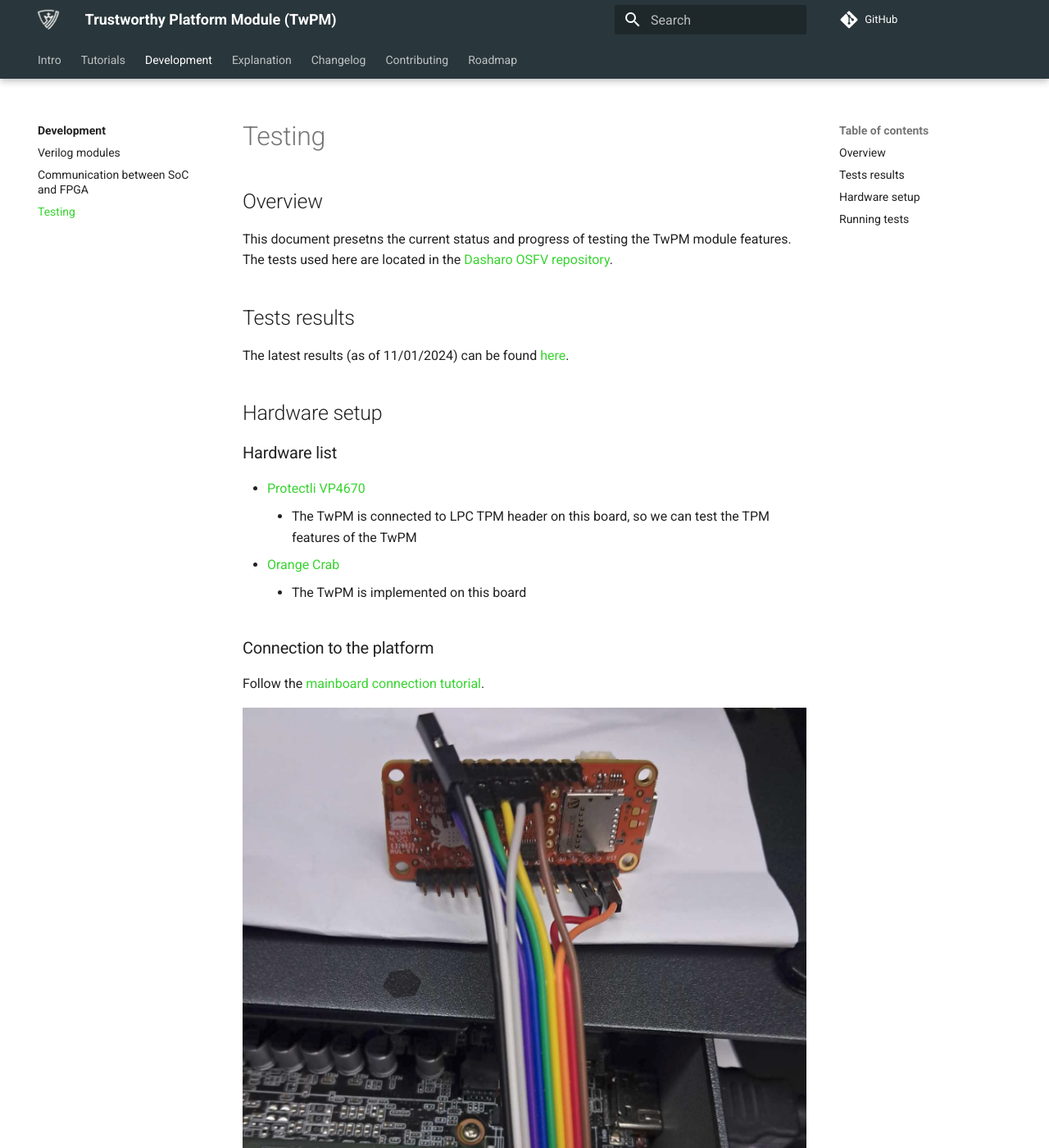
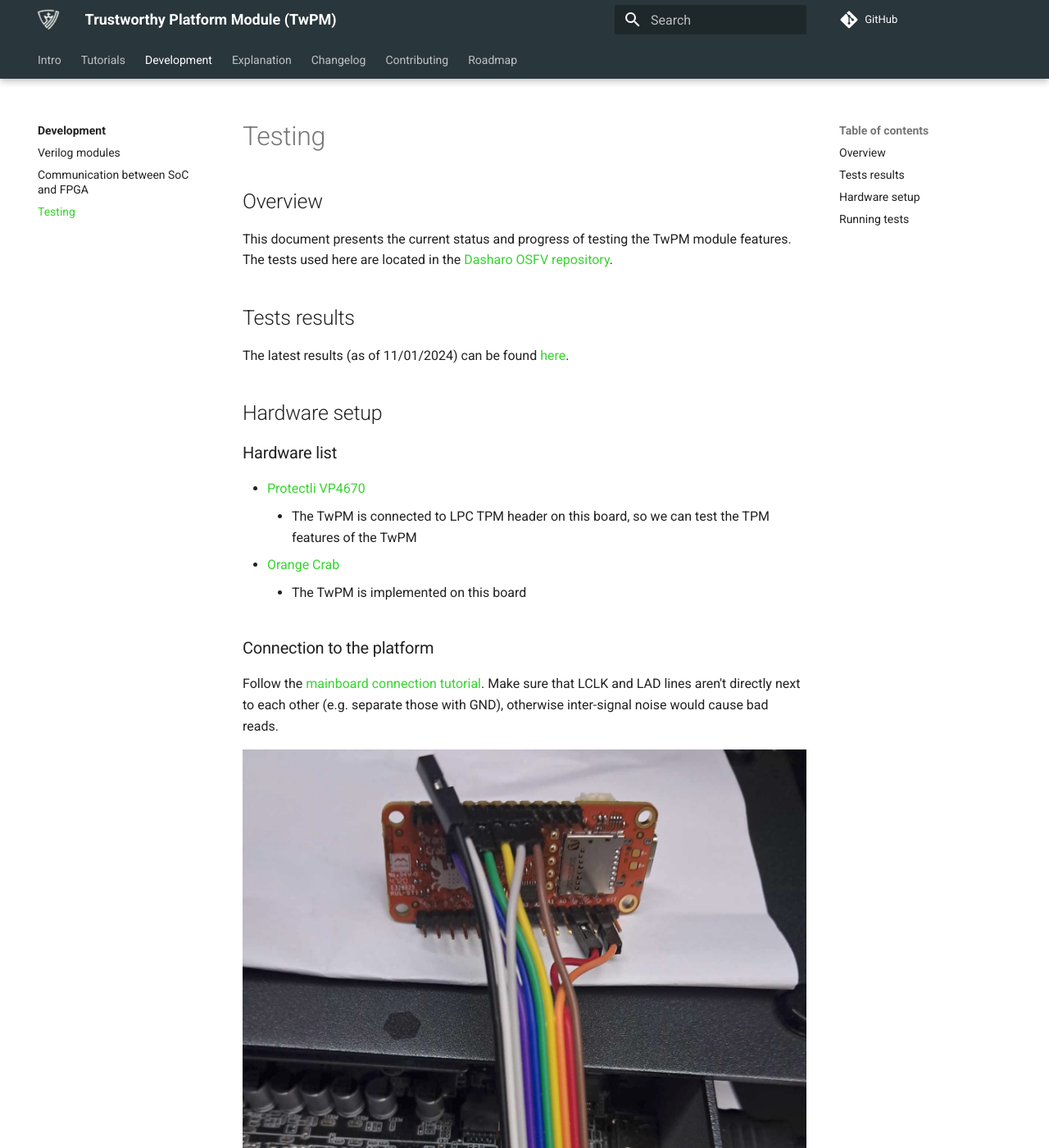
Before and after one commit to Dasharo/twpm-docs, an MkDocs documentation site: the page built from docs/development/testing.md, in a window 1280 px wide and 1400 px high. Shown: the whole window at 82% size. Built offline with MkDocs 1.6.1 and Material for MkDocs 9.7.7, drawn with Linux system fonts in a browser that asks for light colours; comment, search, counter and statistics services are not loaded.

Commit message:
development/testing.md: add more description on connections
Signed-off-by: Maciej Pijanowski <maciej.pijanowski@3mdeb.com>

```diff
--- a/docs/development/testing.md
+++ b/docs/development/testing.md
@@ -2,7 +2,7 @@
 
 ## Overview
 
-This document presetns the current status and progress of testing the TwPM
+This document presents the current status and progress of testing the TwPM
 module features. The tests used here are located in the
 [Dasharo OSFV repository](https://github.com/Dasharo/open-source-firmware-validation/blob/main/dasharo-security/tpm2-commands.robot).
 
@@ -24,6 +24,8 @@
 ### Connection to the platform
 
 Follow the [mainboard connection tutorial](/tutorials/mainboard-connection.md).
+Make sure that LCLK and LAD lines aren't directly next to each other (e.g.
+separate those with GND), otherwise inter-signal noise would cause bad reads.
 
 ![](/images/twpm_connection.png)
 
```
